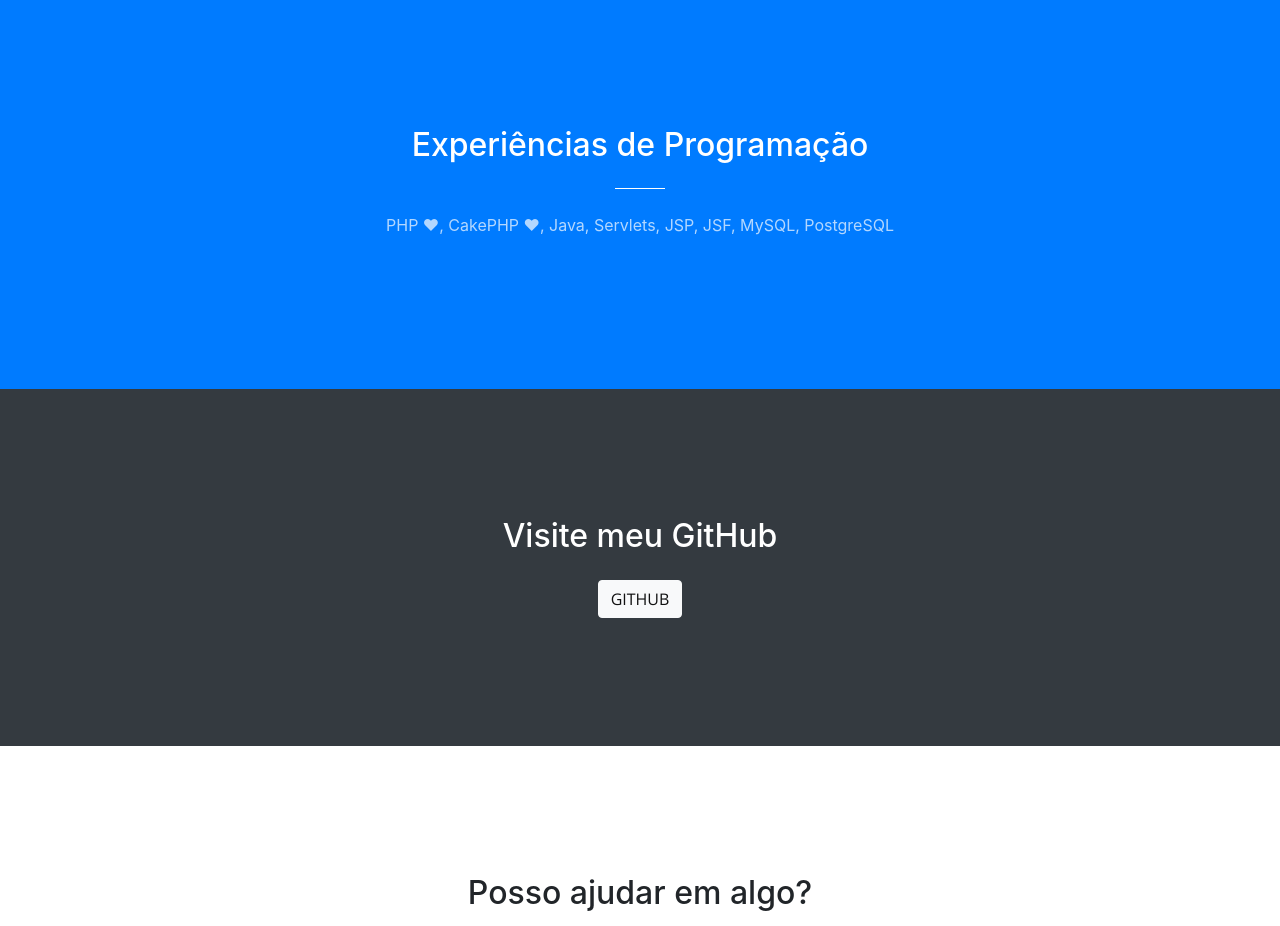
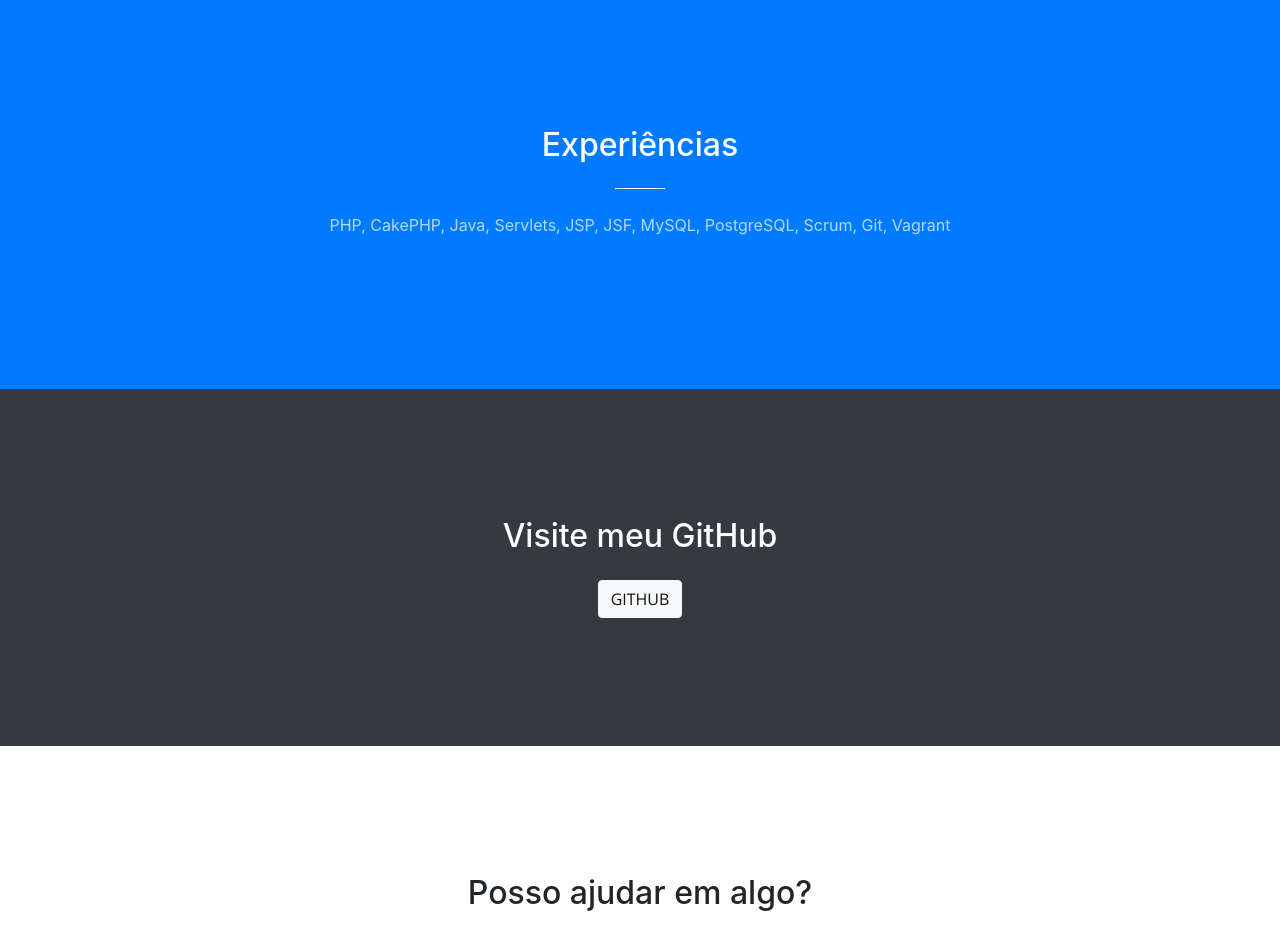
Before and after one commit to jeffersonbehling/jeffersonbehling.github.io, a website with bundled scripts: page index.html in a window 1280 px wide. Shown: the part 802-1728 px from the top of the page. Built offline with nearby package versions, Linux system fonts and the light colour scheme.

Commit message:
Update index.html

```diff
--- a/index.html
+++ b/index.html
@@ -72,9 +72,9 @@
       <div class="container">
         <div class="row">
           <div class="col-lg-8 mx-auto text-center">
-            <h2 class="section-heading text-white">Experiências de Programação</h2>
+            <h2 class="section-heading text-white">Experiências</h2>
             <hr class="light my-4">
-            <p class="text-faded mb-4">PHP ❤, CakePHP ❤, Java, Servlets, JSP, JSF, MySQL, PostgreSQL</p>
+            <p class="text-faded mb-4">PHP, CakePHP, Java, Servlets, JSP, JSF, MySQL, PostgreSQL, Scrum, Git, Vagrant</p>
           </div>
         </div>
       </div>
```
